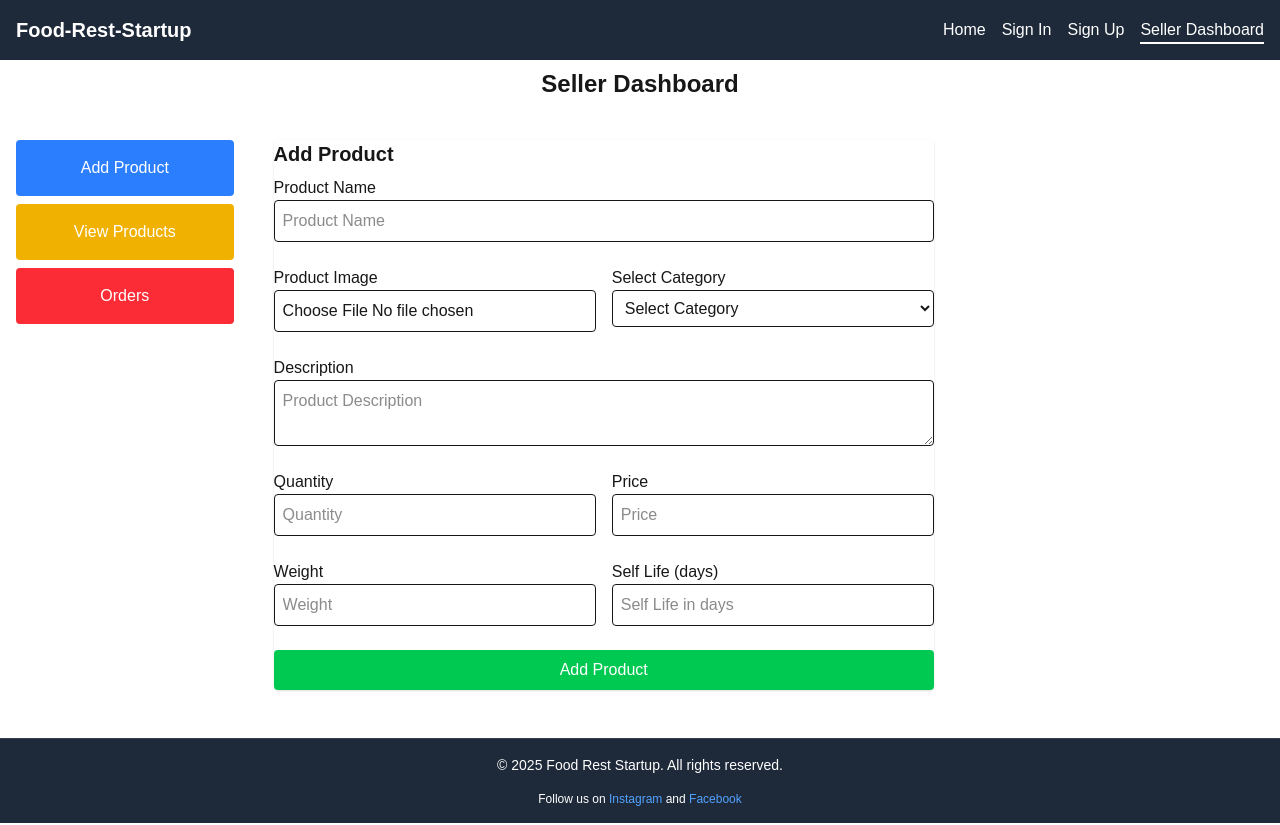
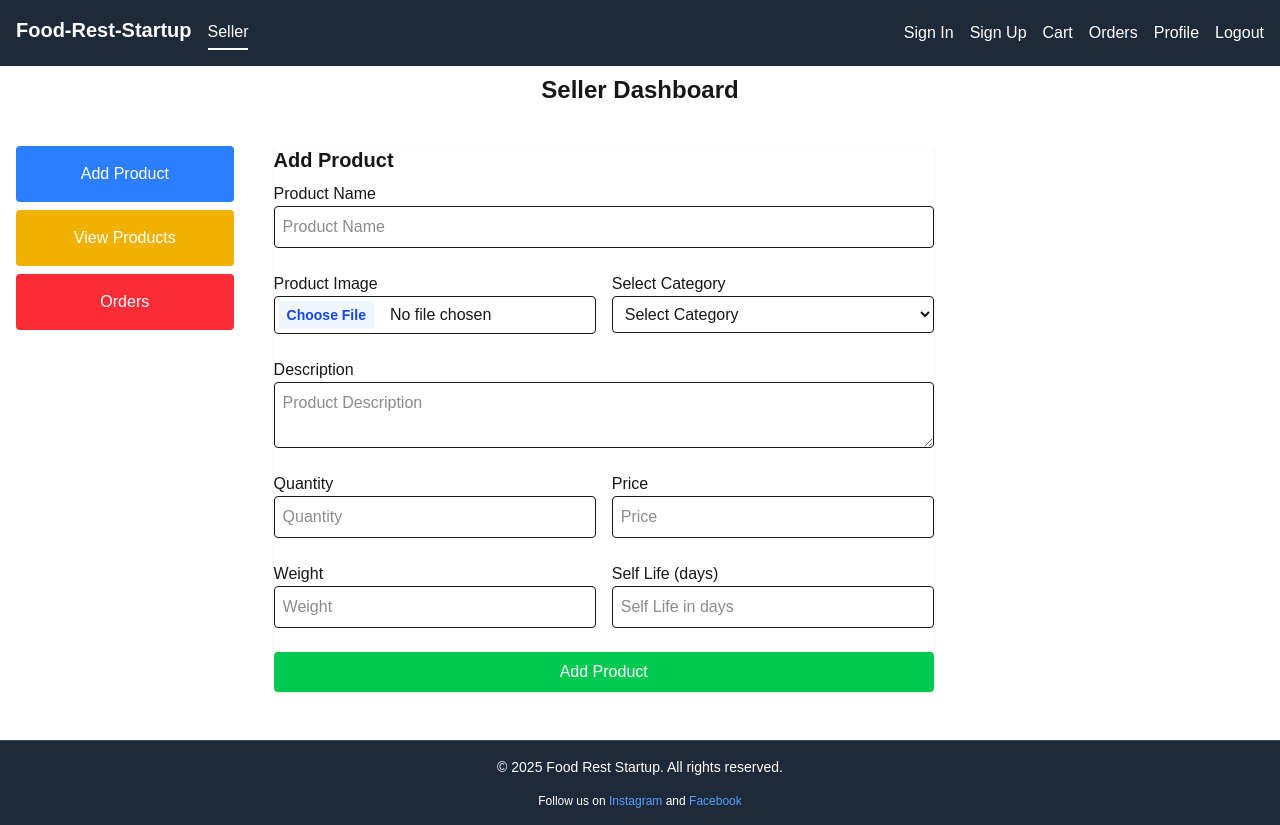
Before and after one commit to arpitsinh-thakor/food-rest-startup, a Next.js app: page /seller/dashboard in a window 1280 px wide. Built offline with nearby package versions, Linux system fonts and the light colour scheme.

Commit message:
cart, order, profile pages and bug fixes

```diff
--- /dev/null
+++ b/app/cart/page.js
@@ -0,0 +1,15 @@
+'use client'
+import React from 'react'
+
+const Cart = () => {
+  return (
+    <div>
+        <div className="flex flex-col items-center justify-center h-screen">
+            <div className="text-2xl font-bold mb-4">Cart Page</div>
+            <div className="text-lg">Your cart is currently empty.</div>
+        </div>
+    </div>
+  )
+}
+
+export default Cart
--- a/app/components/Navbar.js
+++ b/app/components/Navbar.js
@@ -4,14 +4,18 @@ const Navbar = () => {
     return (
         <nav className="navbar">
             <div className="flex items-center justify-between p-4 bg-gray-800 text-white">
-                <Link href="/" className="text-xl font-bold">Food-Rest-Startup</Link>
+                <div className="flex items-baseline space-x-4">
+                    <Link href="/" className="text-xl font-bold">Food-Rest-Startup</Link>
+                    <Link href="/seller" className="hover:text-gray-300 border-b-2 border-white pb-1 hover:border-gray-300"
+                        >Seller</Link>
+                </div>
                 <div className="space-x-4">
-                    <Link href="/" className="hover:text-gray-300">Home</Link>
                     <Link href="/signin" className="hover:text-gray-300">Sign In</Link>
                     <Link href="/signup" className="hover:text-gray-300">Sign Up</Link>
-                    <Link href="/seller/dashboard" className="hover:text-gray-300 border-b-2 border-white pb-1 hover:border-gray-300" title="Seller Dashboard"
-                    >Seller Dashboard </Link>
-
+                    <Link href="/cart" className="hover:text-gray-300">Cart</Link>
+                    <Link href="/orders" className="hover:text-gray-300">Orders</Link>
+                    <Link href="/profile" className="hover:text-gray-300">Profile</Link>
+                    <Link href="/logout" className="hover:text-gray-300">Logout</Link>
                 </div>
             </div>
         </nav>
--- /dev/null
+++ b/app/orders/page.js
@@ -0,0 +1,15 @@
+import React from 'react'
+
+const Orders = () => {
+  return (
+    <div>
+        <h1 className="text-2xl font-bold text-center my-8">Your Orders</h1>
+        <div className="max-w-4xl mx-auto p-4">
+            <p className="text-gray-600 text-center">You have no orders yet.</p>
+            {/* Future implementation: List of orders will go here */}
+        </div>
+    </div>
+  )
+}
+
+export default Orders
--- /dev/null
+++ b/app/profile/page.js
@@ -0,0 +1,15 @@
+import React from 'react'
+
+const Profile = () => {
+  return (
+    <div>
+        <h1 className="text-2xl font-bold text-center my-8">Your Profile</h1>
+        <div className="max-w-4xl mx-auto p-4">
+            <p className="text-gray-600 text-center">Profile details will be displayed here.</p>
+            {/* Future implementation: User profile details will go here */}
+        </div>
+    </div>
+  )
+}
+
+export default Profile
--- a/app/seller/dashboard/page.js
+++ b/app/seller/dashboard/page.js
@@ -1,6 +1,5 @@
 "use client";
 import { useState } from "react";
-import Link from "next/link";
 
 export default function Dashboard() {
 
@@ -67,16 +66,32 @@ export default function Dashboard() {
                                     <div className="grid grid-cols-2 gap-4 items-baseline">
                                     <div className="flex flex-col">
                                             <label className="text-md ">Product Image</label>
-                                            <input type="file" accept="image/*" className="p-2 border rounded mb-2 " />
+                                            <input type="file" accept="image/*"
+                                                className="p-1 border rounded mb-2
+                                                file:mr-4 file:py-1 file:px-2
+                                                file:rounded file:border-0
+                                                file:text-sm file:font-semibold
+                                                file:bg-blue-50 file:text-blue-700
+                                                hover:file:bg-blue-100 cursor-pointer"
+                                                />
                                     </div>
 
                                         <div className="flex flex-col">
                                             <label className="text-md ">Select Category</label>
-                                            <select className="p-2 border rounded mb-2">
-                                                <option value="">Select Category</option>
-                                                <option value="electronics">Snacks</option>
-                                                <option value="clothing">Beverages</option>
-                                                <option value="home">Fruits</option>
+                                            <select
+                                                className="p-2 border rounded mb-2 hover: cursor-pointer ">
+                                                        <option
+                                                            className="text-gray-500"
+                                                            value="" disabled selected>Select Category</option>
+                                                        <option
+                                                            className="text-gray-700"
+                                                            value="fruits">Fruits</option>
+                                                        <option
+                                                            className="text-gray-700"
+                                                            value="vegetables">Vegetables</option>
+                                                        <option
+                                                            className="text-gray-700"
+                                                            value="dairy">Dairy</option>
                                             </select>
                                         </div>
                                     </div>
```
